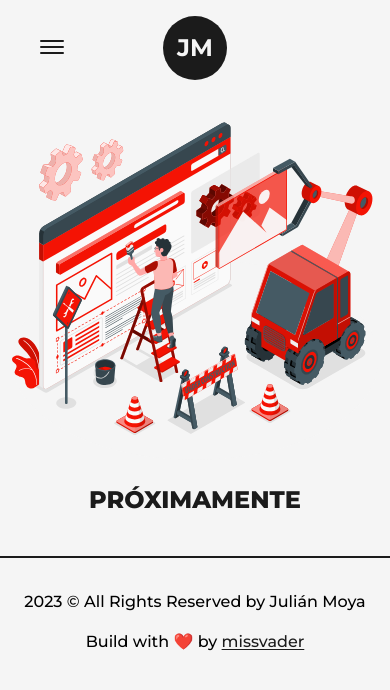
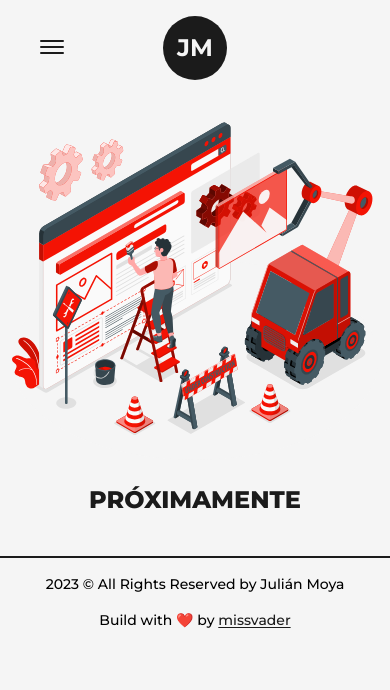
Before and after one commit to missvader/jm_migration, a Next.js app: page /braulivers in a window 390 px wide. Shown: the top 690 px of the page. Built offline with nearby package versions, Linux system fonts and the light colour scheme.

Commit message:
fix style bug

```diff
--- a/app/(site)/components/Footer.tsx
+++ b/app/(site)/components/Footer.tsx
@@ -5,10 +5,10 @@ import ClientLayout from "./ClientLayout";
 const Footer = () => {
   return (
     <footer
-      className=" border-t-2 border-solid border-dark w-full font-medium md:text-lg
-    dark:text-light dark:border-light"
+      className=" border-t-2 border-solid border-dark w-full text-sm sm:text-base font-medium md:text-lg
+    dark:text-light dark:border-light h-16 "
     >
-      <ClientLayout className="py-8 flex flex-col items-center  px-4 lg:p-8">
+      <ClientLayout className="py-4  flex flex-col items-center md:pt-4 px-4 lg:p-8">
         <span className="pb-4">
           {new Date().getFullYear()} &copy; All Rights Reserved by&nbsp;
           <Link href="/admin">Julián Moya</Link>
@@ -19,7 +19,7 @@ const Footer = () => {
             href="https://github.com/missvader"
             target="_blank"
             className="text-dark hover:text-secondary underline underline-offset-2
-            dark:text-light dark:hover:text-secondary"
+            dark:text-light dark:hover:text-secondary "
           >
             missvader
           </Link>
--- a/app/(site)/layout.tsx
+++ b/app/(site)/layout.tsx
@@ -27,7 +27,7 @@ export default function RootLayout({
   return (
     <html lang="en">
       <body
-        className={`${montserrat.variable} font-mont bg-light dark:bg-dark w-full h-screen `}
+        className={`${montserrat.variable} font-mont bg-light dark:bg-dark w-full h-[100vh] `}
       >
         {/* Incluye el componente de efecto secundario aquí */}
         <ThemeEffect />
```
